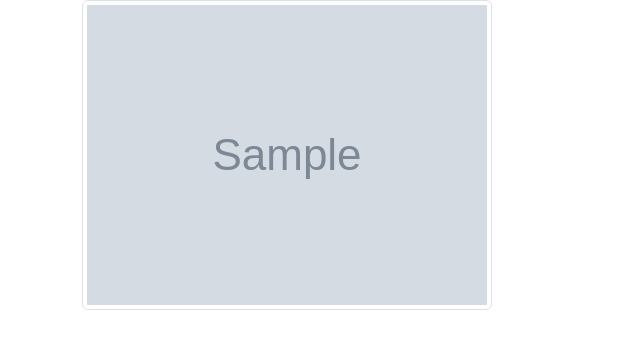
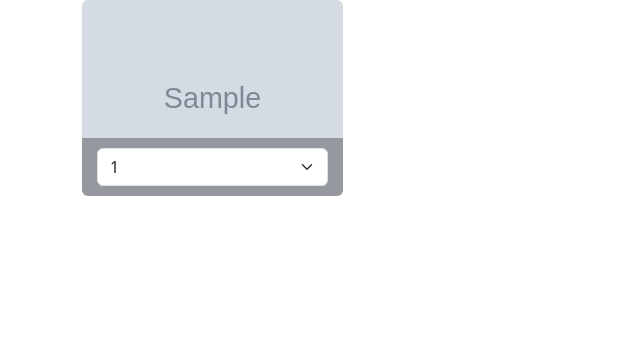
Before and after one commit to ruudverheijden/tag-my-photos, a Flask app: template src/web/templates/faces_overview.html in a window 1280 px wide. Shown: the part 56-405 px from the top of the page, without its empty margins (0-640 px from the left). Run offline with Flask 3, Linux system fonts and the light colour scheme; the template is opened without the code that fills it: most values are stand-ins (such as "Sample title", 1, 10 or a date in 2020); grey boxes marked "Sample" are stand-in pictures; some libraries are stand-ins or nearby versions.

Commit message:
Adding styling to faces overview

```diff
--- a/src/web/main.py
+++ b/src/web/main.py
@@ -3,7 +3,7 @@ from flask import Flask, render_template, send_from_directory
 from sqlalchemy import create_engine, select
 from dotenv import load_dotenv
 import os
-from ..utils.tables import files as files_table, faces as faces_table
+from ..utils.tables import files as files_table, faces as faces_table, persons as persons_table
 
 load_dotenv()  # Inject environment variables from .env during development
 
@@ -22,21 +22,35 @@ def faces():
     """
     db_engine = create_engine('sqlite:///' + os.environ["DATABASE_PATH"])
     with db_engine.connect() as conn:
-        query = select(
-            faces_table.c.id.label("face_id"),
+        # Fetch all faces
+        # TODO: add pagination
+        query_faces = select(
+            faces_table.c.id,
             faces_table.c.thumbnail_filename,
-            files_table.c.id.label("file_id")).join(
-                files_table,
-                faces_table.c.file_id == files_table.c.id
+            faces_table.c.person_id,
+            faces_table.c.file_id,
             )
-        result = conn.execute(query)
-        thumbnails = [{
+        result_faces = conn.execute(query_faces)
+        faces = [{
             'thumbnail_path': "/thumbnail/" + row.thumbnail_filename,
-            'face_id': row.face_id,
+            'id': row.id,
+            'person_id': row.person_id,
             'file_id': row.file_id
-            } for row in result]
+            } for row in result_faces]
+
+        # Fetch all persons
+        query_persons = select(
+            persons_table.c.id,
+            persons_table.c.name
+        )
+        result_persons = conn.execute(query_persons)
+        persons = [{
+            'id': row.id,
+            'name': row.name
+        } for row in result_persons]
         conn.close()
-    return render_template('faces_overview.html', thumbnails=thumbnails)
+        print(faces)
+    return render_template('faces_overview.html', faces=faces, persons=persons)
 
 @app.route("/thumbnail/<path:filename>")
 def thumbnail(filename):
@@ -56,4 +70,8 @@ def file(id):
         result = conn.execute(query)
         row = result.fetchone()
         conn.close()
-    return render_template('file.html', file_path="/thumbnail/" + row.thumbnail_filename)
+
+    if row is None:
+        return "File not found", 404
+    else:
+        return render_template('file.html', file_path="/thumbnail/" + row.thumbnail_filename)
--- a/src/web/templates/faces_overview.html
+++ b/src/web/templates/faces_overview.html
@@ -2,20 +2,44 @@
 
 {% block content %}
   <div class="container">
-    {% for thumbnail in thumbnails %}
-      {% if loop.index0 % 6 == 0 %}
-        <div class="row">
-      {% endif %}
-      <div class="col">
-        <a href="{{ url_for('file', id=thumbnail.file_id) }}">
-          <img src="{{ thumbnail.thumbnail_path }}" class="img-thumbnail">
-        </a>
-      </div>
-      {% if loop.index % 6 == 0 or loop.last %}
+    <div class="row">
+      {% for face in faces %}
+        <div class="col-lg-3 col-md-4 col-sm-6 col-xs-12">
+          <figure class="figure rounded overflow-hidden position-relative">
+            <a href="{{ url_for('file', id=face.file_id) }}">
+              <img src="{{ face.thumbnail_path }}" class="figure-img img-fluid">
+            </a>
+            <figcaption class="figure-caption">
+              <form>
+                <select class="form-select">
+                  <option selected>{{ face.face_id | default('Unknown')}}</option>
+                  <option value="1">Person</option>
+                  <option value="2">Person</option>
+                  <option value="3">Person</option>
+                </select>
+              </form>
+            </figcaption>
+          </figure>
         </div>
-      {% endif %}
-    {% endfor %}
+      {% endfor %}
+    </div>
   </div>
-  </div>
+{% endblock %}
 
+{% block styles %}
+  {{ super() }}
+  <style>
+    .figure-img {
+      margin-bottom: 0;
+    }
+
+    .figure-caption {
+      position: absolute;
+      bottom: 0;
+      width: 100%;
+      background: rgba(0, 0, 0, 0.3);
+      color: white;
+      padding: 10px 15px;
+    }
+  </style>
 {% endblock %}
```
